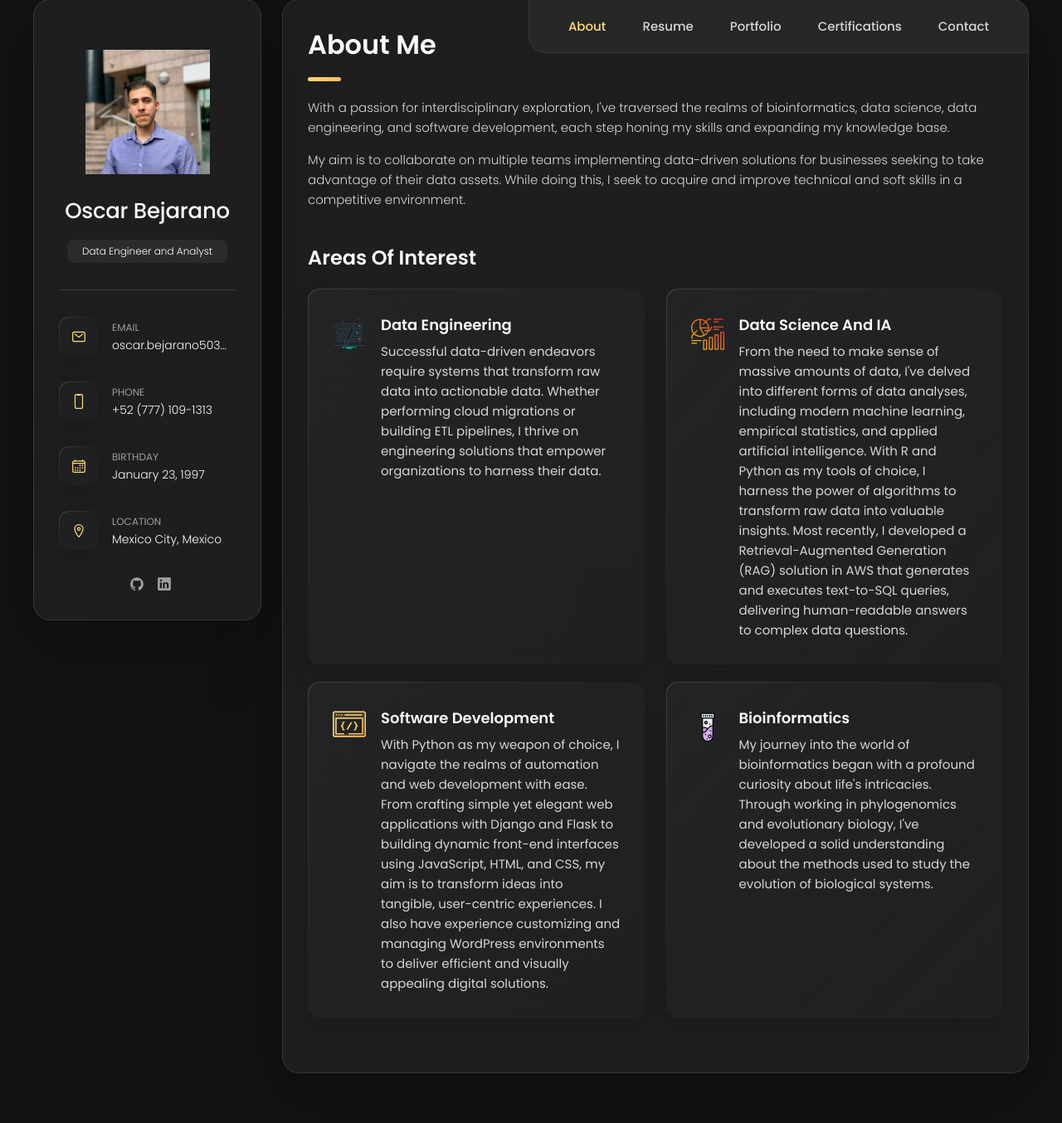
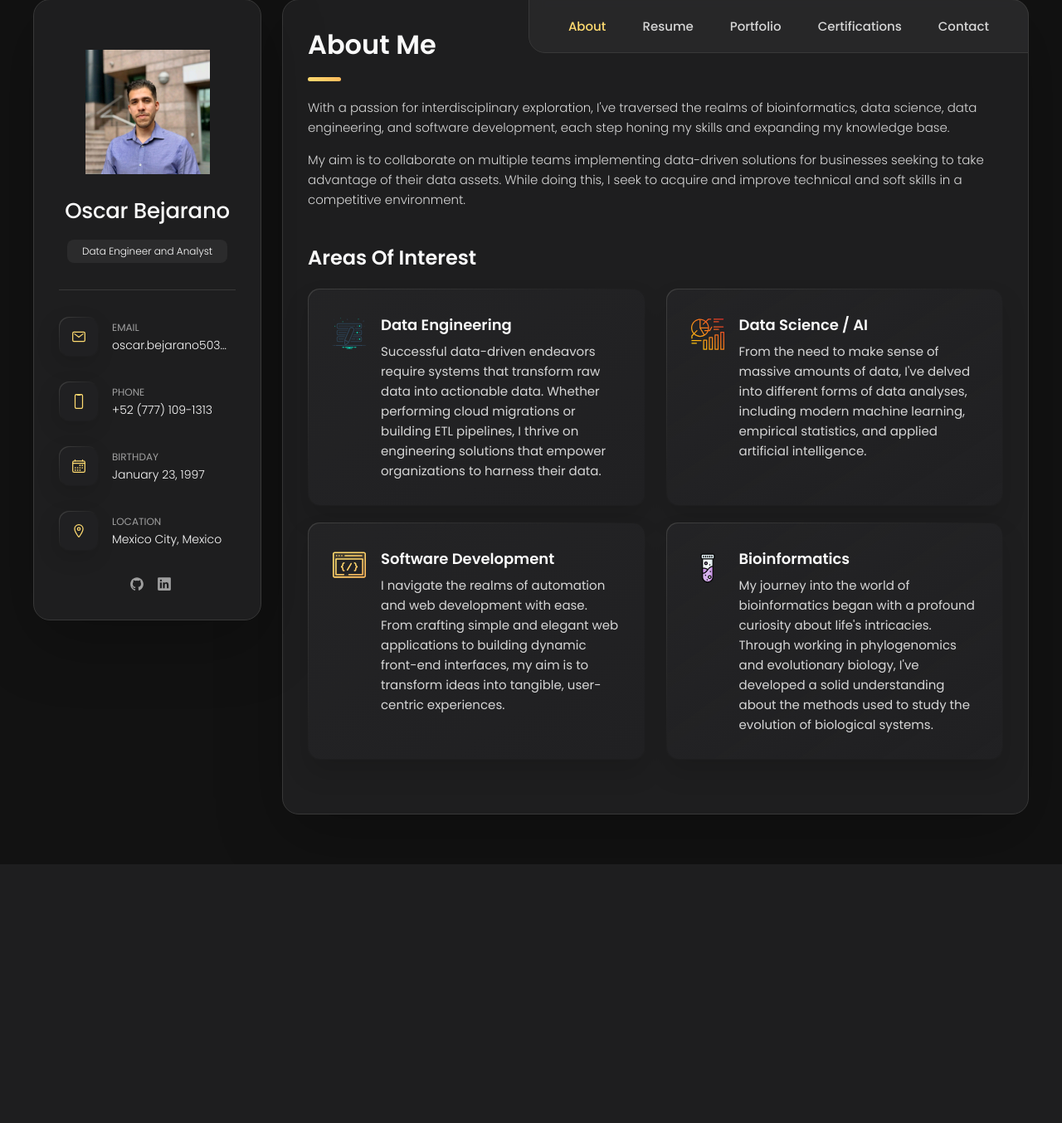
Before and after one commit to centruroides23/Portfolio, a Flask app: page / in a window 1280 px wide. Shown: the part 61-1415 px from the top of the page at 83% size. After the commit the page ends 1103 px from the top, so only its background shows below. Run offline with Flask 3, Linux system fonts and the light colour scheme; some libraries are stand-ins or nearby versions.

Commit message:
Resume updates

```diff
--- a/app.py
+++ b/app.py
@@ -68,4 +68,4 @@ def download(filename):
 
 # ------------------------------------------------ Run the Application ----------------------------------------------- #
 if __name__ == "__main__":
-    app.run(debug=False, port=5000)
+    app.run(debug=True, port=5000)
--- a/templates/index.html
+++ b/templates/index.html
@@ -144,15 +144,11 @@
                               <img src="./static/images/statistics.svg" alt="Web development icon" width="40">
                             </div>
                             <div class="service-content-box">
-                                <h4 class="h4 service-item-title">Data Science and IA</h4>
+                                <h4 class="h4 service-item-title">Data Science / AI</h4>
                                 <p class="service-item-text">
                                     From the need to make sense of massive amounts of data, I've delved into different
                                     forms of data analyses, including modern machine learning, empirical statistics,
-                                    and applied artificial intelligence. With R and Python as my tools of choice, I
-                                    harness the power of algorithms to transform raw data into valuable insights.
-                                    Most recently, I developed a Retrieval-Augmented Generation (RAG) solution in AWS
-                                    that generates and executes text-to-SQL queries, delivering human-readable answers
-                                    to complex data questions.
+                                    and applied artificial intelligence.
                                 </p>
                             </div>
                         </li>
@@ -163,12 +159,9 @@
                             <div class="service-content-box">
                                 <h4 class="h4 service-item-title">Software Development</h4>
                                 <p class="service-item-text">
-                                    With Python as my weapon of choice, I navigate the realms of automation and web
-                                    development with ease. From crafting simple yet elegant web applications with Django
-                                    and Flask to building dynamic front-end interfaces using JavaScript, HTML, and CSS,
-                                    my aim is to transform ideas into tangible, user-centric experiences. I also have
-                                    experience customizing and managing WordPress environments to deliver efficient and
-                                    visually appealing digital solutions.
+                                    I navigate the realms of automation and web development with ease.
+                                    From crafting simple and elegant web applications to building dynamic front-end
+                                    interfaces, my aim is to transform ideas into tangible, user-centric experiences.
                                 </p>
                             </div>
                         </li>
@@ -227,19 +220,19 @@
                         </h4>
                         <span>03/2022 to date</span>
                         <p class="timeline-text">
-                            ● Led end-to-end data migration projects from SAP ECC to SAP S/4HANA, overseeing ETL setup and data loading using LSMW, standard transactions, Z programs, and Cockpit, ensuring accuracy and compliance with business rules.
-                            <br>
-                            ● Supervised and mentored a team of junior consultants, defining priorities, tracking deliverables, and ensuring project milestones were met on time and within scope.
-                            <br>
-                            ● Designed and implemented ETL pipelines in Databricks and Data Services BODS, improving data validation, uniqueness, and completeness testing.
-                            <br>
-                            ● Applied expertise in SAP modules (MM, FICO, PP, PM, SD, QM, etc.) to align data migration and analytics processes with business administration and operational goals.
-                            <br>
-                            ● Developed AI-driven MVP solutions leveraging AWS Bedrock, Lambda, Athena, and S3, including Retrieval-Augmented Generation (RAG) systems for text-to-SQL query generation, and intelligent agents capable of interpreting complex database outputs.
-                            <br>
-                            ● Engineered document-processing workflows that transformed unstructured data into vector embeddings stored in vector databases, enabling context-aware retrieval and analysis.
-                            <br>
-                            ● Trained in data visualization, analysis, and processing using Power BI, SQL, AWS services, and Databricks, contributing to data-driven decision-making frameworks.
+                            Led end-to-end data migration projects from SAP ECC to SAP S/4HANA, overseeing ETL setup and data loading using LSMW, standard transactions, Z programs, and Cockpit, ensuring accuracy and compliance with business rules.
+                            <br><br>
+                            Supervised and mentored a team of junior consultants, defining priorities, tracking deliverables, and ensuring project milestones were met on time and within scope.
+                            <br><br>
+                            Designed and implemented ETL pipelines in Databricks and Data Services BODS, improving data validation, uniqueness, and completeness testing.
+                            <br><br>
+                            Applied expertise in SAP modules (MM, FICO, PP, PM, SD, QM, etc.) to align data migration and analytics processes with business administration and operational goals.
+                            <br><br>
+                            Developed AI-driven MVP solutions leveraging AWS Bedrock, Lambda, Athena, and S3, including Retrieval-Augmented Generation (RAG) systems for text-to-SQL query generation, and intelligent agents capable of interpreting complex database outputs.
+                            <br><br>
+                            Engineered document-processing workflows that transformed unstructured data into vector embeddings stored in vector databases, enabling context-aware retrieval and analysis.
+                            <br><br>
+                            Trained in data visualization, analysis, and processing using Power BI, SQL, AWS services, and Databricks, contributing to data-driven decision-making frameworks.
                         </p>
                     </li>
                 </ol>
```
Also changed, not shown: other parts of templates/index.html (+40 -0 lines), static/images/iapractitioner.png (added), static/images/powerbipl300.png (added), 2 other files.
